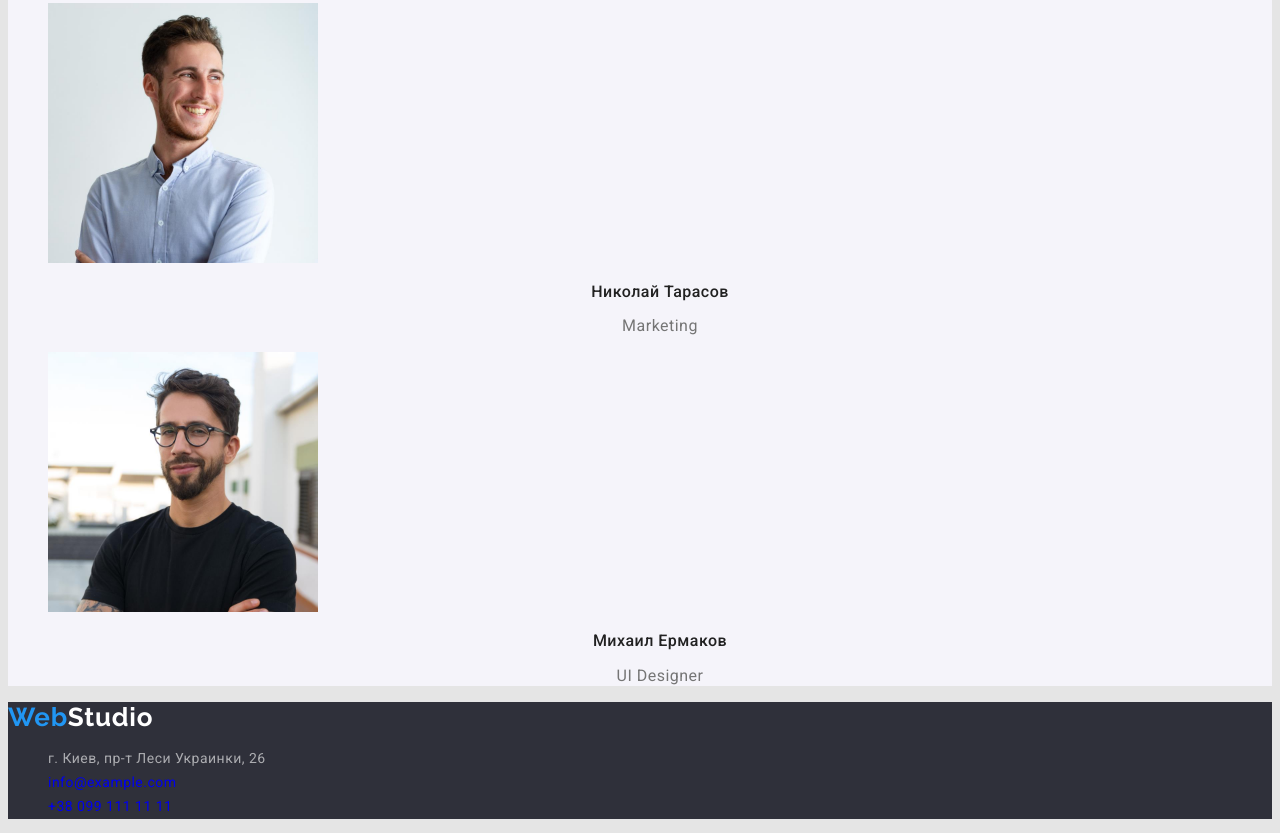
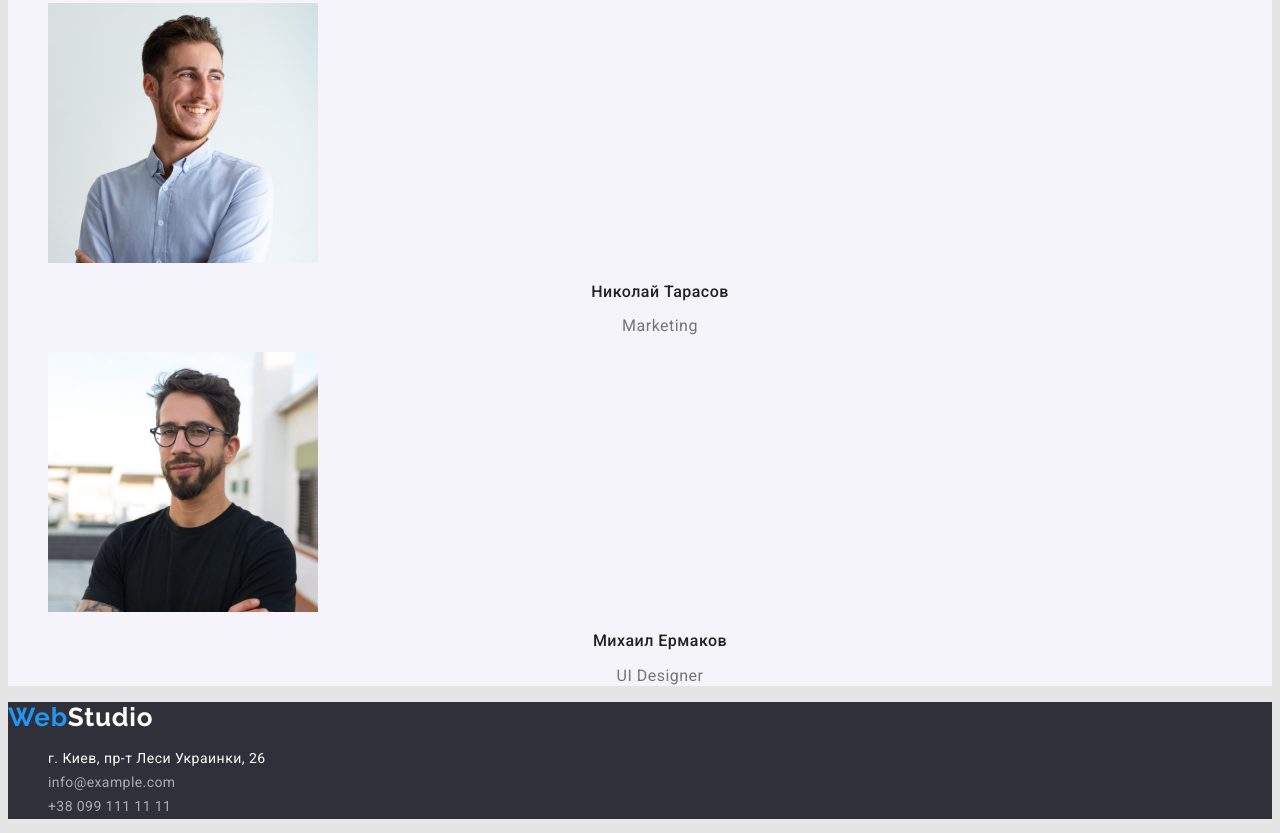
Before and after one commit to JenessGOiT/goit-markup-hw-02, a plain HTML site: page index.html in a window 1280 px wide. Shown: the part 2422-3255 px from the top of the page. Drawn offline with Linux system fonts and the light colour scheme.

Commit message:
css fixed

```diff
--- a/css/style.css
+++ b/css/style.css
@@ -202,16 +202,35 @@ body {
             font-weight: 400;
             font-size: 14px;
             line-height: 1.71;
-            color: #ffffff;
     }
 
     .contacts_down {
-        color: rgb(255, 255, 255, 60%);
+             font-weight: 400;
+             font-size: 14px;
+             line-height: 1.17;
+             color: #fff;
+    }
+
+    .contacts_down_mail {
+             font-weight: 400;
+             font-size: 14px;
+             line-height: 1.71;
+             letter-spacing: 0.03em;
+             color: rgba(255, 255, 255, 0.6);
+    }
+
+    .contacts_down_tel {
+             font-weight: 400;
+             font-size: 14px;
+             line-height: 1.71;
+             letter-spacing: 0.03em;
+             color: rgba(255, 255, 255, 0.6);
     }
 
     .contacts_down:hover,
-    .contacts_downL:focus {
-        color: var(--accent_color);
+    .contacts_down_mail:hover,
+    .contacts_down_tel:hover {
+        color: var(--accent_color)
     }
 
     /* Портфолио */
```
Also changed, not shown: .prettierrc.json (added).
